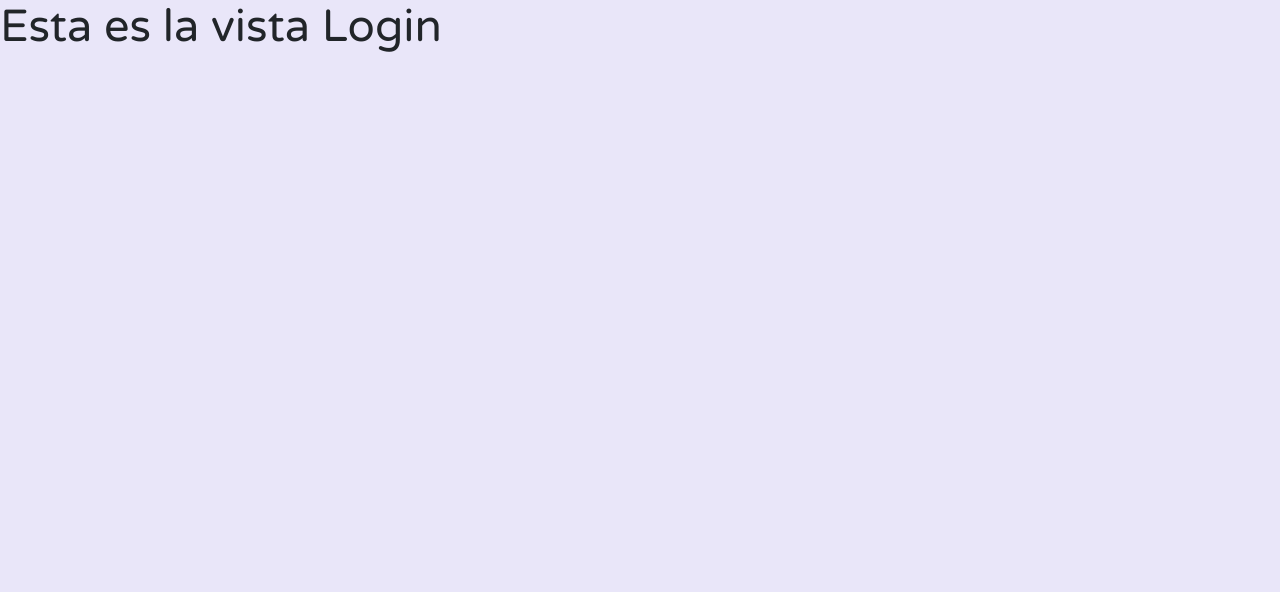
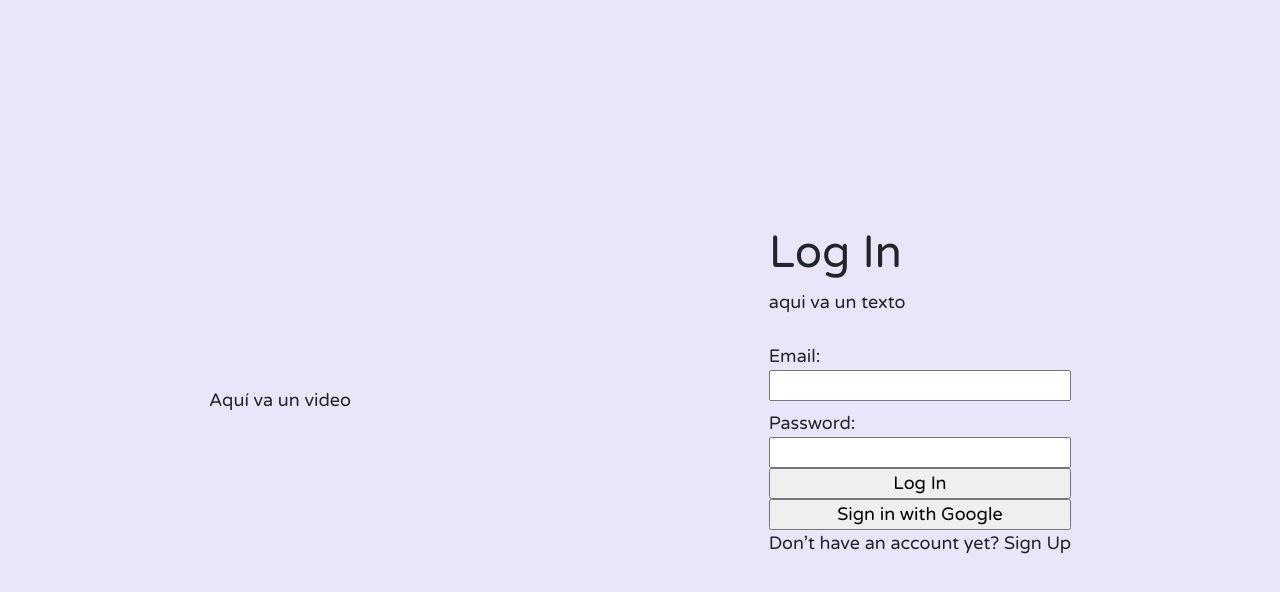
Before and after one commit to lindalopezc/LIM017-notes, a React (Create React App) app: page / in a window 1280 px wide. Shown: the top 592 px of the page. Built offline with nearby package versions, Linux system fonts and the light colour scheme.

Commit message:
layout login component

```diff
--- a/src/components/Login.jsx
+++ b/src/components/Login.jsx
@@ -2,8 +2,21 @@ import React from 'react';
 
 const Login = () => {
     return (
-        <div>
-          <h1>Esta es la vista Login</h1>
+        <div className='login d-flex'>
+          <div>Aquí va un video </div>
+          <div>
+              <form className='d-flex flex-column'>
+                <h1>Log In</h1>
+                <p>aqui va un texto</p>
+                <label for="email"/>Email:
+                <input type="email" id="email"/>
+                <label for="password"/>Password:
+                <input type="password" id="password"/>
+                <input type="button" value="Log In"/>
+                <input type="button" value="Sign in with Google"/>
+                <p>Don’t have an account yet? <span>Sign Up</span></p>
+              </form>
+          </div>
         </div>
     );
 }
--- a/src/scss/base/_resets.scss
+++ b/src/scss/base/_resets.scss
@@ -57,3 +57,9 @@ button{
   font-size: 14px;
 	color:#918E99
 }
+//login
+.login{
+	height: 100vh;
+	justify-content: space-around;
+	align-items: center;
+}
```
